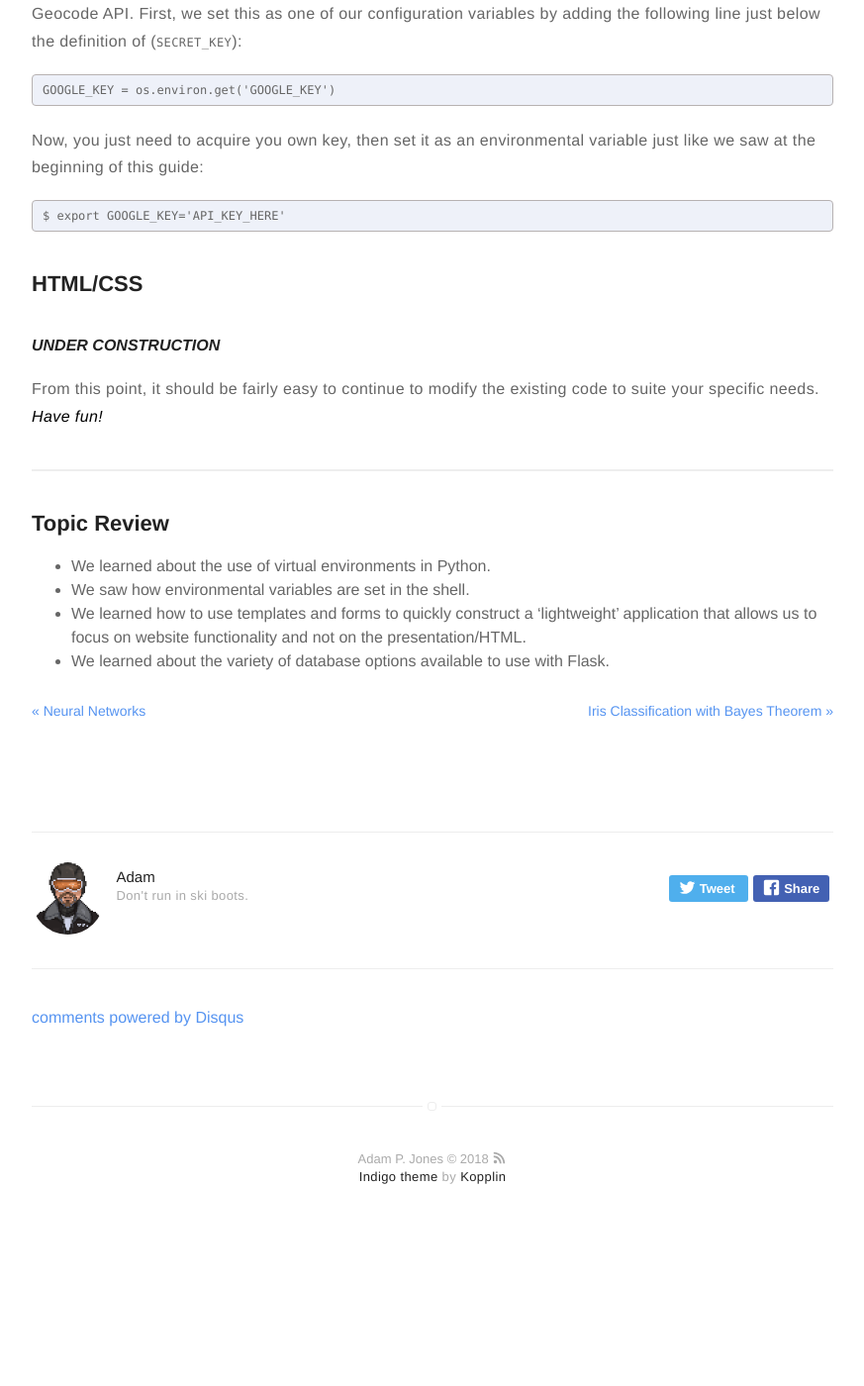
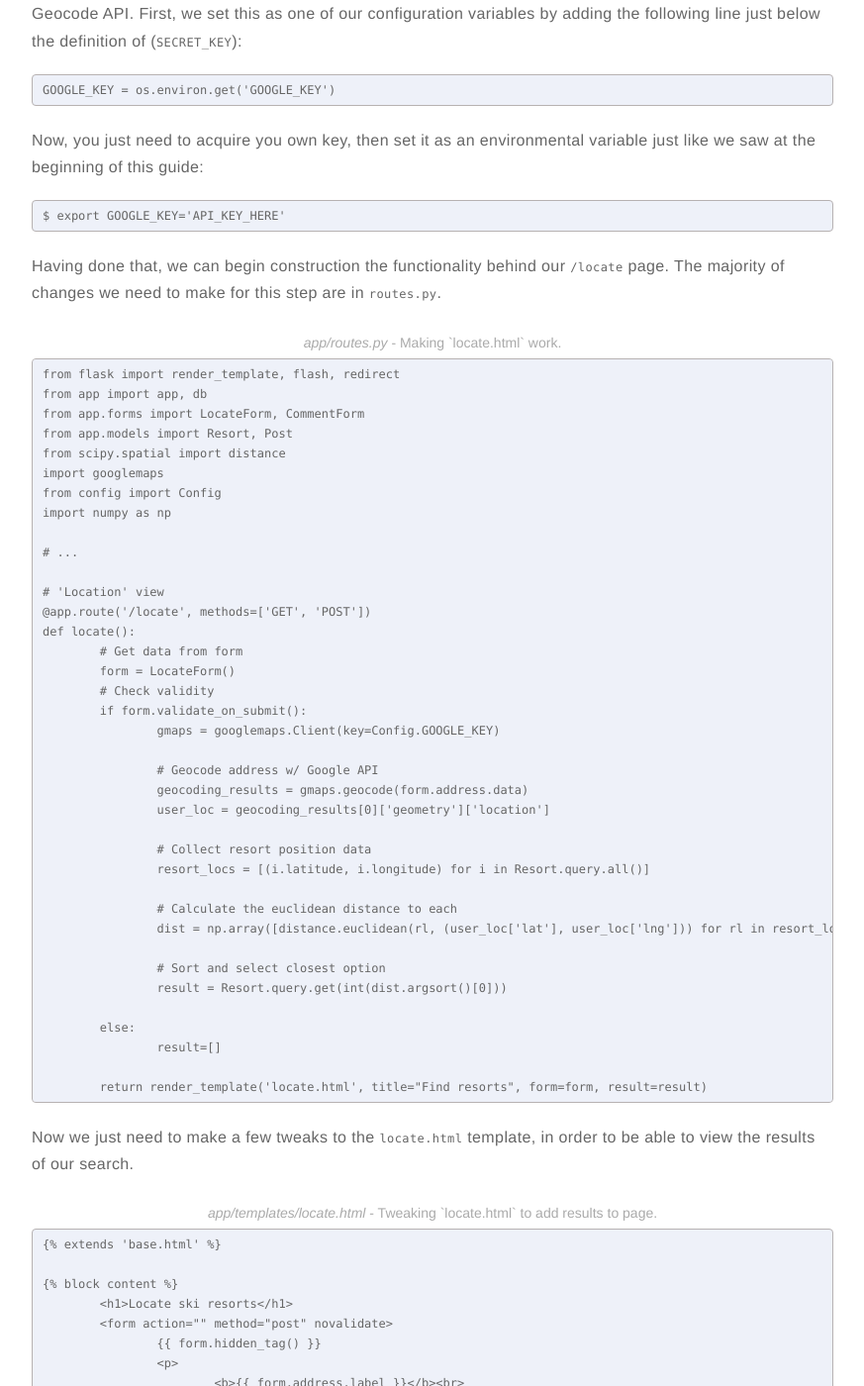
Before and after one commit to meccaLeccaHi/meccaLeccaHi.github.io, a Jekyll site: the page built from _posts/2018-11-08-web-apps-with-flask.md, in a window 1280 px wide and 1400 px high, scrolled down 18329 px. Shown: the whole window at 99% size, without its empty margins (203-1076 px from the left). Built offline with Jekyll 4.4.1, drawn with Linux system fonts in a browser that asks for light colours; comment, search, counter and statistics services are not loaded; before the commit the page ends 19589 px from its top, so only the background shows below that; some of the changed text lies outside the part shown.

Commit message:
fixing typo

````diff
--- a/_posts/2018-11-08-web-apps-with-flask.md
+++ b/_posts/2018-11-08-web-apps-with-flask.md
@@ -639,11 +639,83 @@ Now, you just need to acquire you own key, then set it as an environmental varia
 $ export GOOGLE_KEY='API_KEY_HERE'
 ```
 
+Having done that, we can begin construction the functionality behind our `/locate` page. The majority of changes we need to make for this step are in `routes.py`.
+<figcaption><i>app/routes.py</i> - Making `locate.html` work.<br>&nbsp;</figcaption>
+```
+from flask import render_template, flash, redirect
+from app import app, db
+from app.forms import LocateForm, CommentForm
+from app.models import Resort, Post
+from scipy.spatial import distance
+import googlemaps
+from config import Config
+import numpy as np
+
+# ...
+
+# 'Location' view
+@app.route('/locate', methods=['GET', 'POST'])
+def locate():
+	# Get data from form
+	form = LocateForm()
+	# Check validity
+	if form.validate_on_submit():
+		gmaps = googlemaps.Client(key=Config.GOOGLE_KEY)
+
+		# Geocode address w/ Google API
+		geocoding_results = gmaps.geocode(form.address.data)
+		user_loc = geocoding_results[0]['geometry']['location']
+
+		# Collect resort position data
+		resort_locs = [(i.latitude, i.longitude) for i in Resort.query.all()]
+
+		# Calculate the euclidean distance to each
+		dist = np.array([distance.euclidean(rl, (user_loc['lat'], user_loc['lng'])) for rl in resort_locs])
+
+		# Sort and select closest option
+		result = Resort.query.get(int(dist.argsort()[0]))
+
+	else:
+		result=[]
+
+	return render_template('locate.html', title="Find resorts", form=form, result=result)
+```
+
+Now we just need to make a few tweaks to the `locate.html` template, in order to be able to view the results of our search.
+
+<figcaption><i>app/templates/locate.html</i> - Tweaking `locate.html` to add results to page.<br>&nbsp;</figcaption>
+```
+{{ "{% extends 'base.html' " }}%}
+
+{{ "{% block content " }}%}
+	<h1>Locate ski resorts</h1>
+	<form action="" method="post" novalidate>
+		{{ "{{ form.hidden_tag() " }}}}
+		<p>
+			<b>{{ "{{ form.address.label " }}}}</b><br>
+			{{ "{{ form.address(size=32) " }}}}<br>
+			{{ "{% for error in form.address.errors " }}%}
+			<span style="color: red;">{{ error }}</span>
+			{{ "{% endfor " }}%}
+		</p>
+		<p>{{ "{{ form.submit() " }}}}</p>
+	</form>
+	{{ "{% if result " }}%}
+	<span><b>Closest resort:</b></span><br>
+	<a href="{{ "{{ result.url " }}}}"><i>{{ "{{ result.resortname " }}}}</i></a>
+	{{ "{% endif " }}%}
+{{ "{% endblock " }}%}
+```
+And now our new page works! Note that we need to populate the database with resorts to make this actually work. In a future post, I'll show how to scrap that data from the web.
+{% include figure.html url="/assets/images/flask/locate_results.png" caption="Sweet, new 'location' page." width="55%" %}
+
+> See drafts/snowblog-0.4
+
 <a id="html_css"></a>
 ## HTML/CSS
-#### *UNDER CONSTRUCTION*
+In the final section of this post, we'll make some minor tweaks that will make a major difference in the look and feel of our web-page.
 
-
+> See drafts/snowblog-0.5
 
 From this point, it should be fairly easy to continue to modify the existing code to suite your specific needs. ***Have fun!***
 
````
Also changed, not shown: _posts/2018-10-30-neural_nets-tensorflow.md (+13 -11 lines), assets/images/flask/locate_results.png (added).
